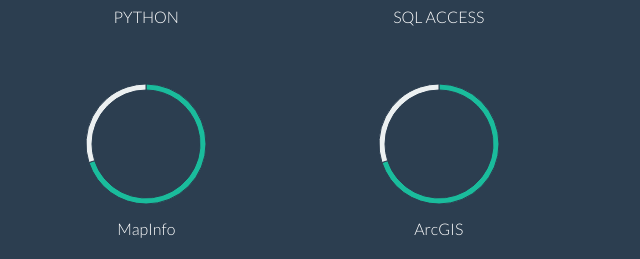
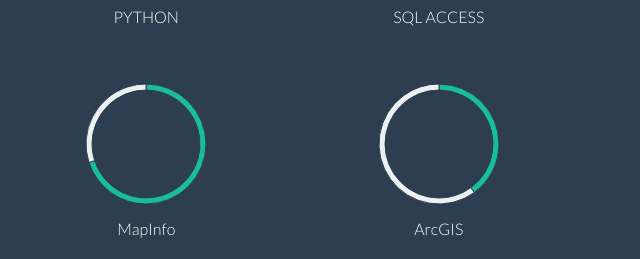
Before and after one commit to kapilsharmaa/kapilsharmaa.github.io, a plain HTML site: page index.html in a window 1280 px wide. Shown: the part 2964-3223 px from the top of the page, 640-1280 px from the left. Drawn offline with Linux system fonts and the light colour scheme.

Commit message:
Update index.html

```diff
--- a/index.html
+++ b/index.html
@@ -355,11 +355,11 @@
 						<script>
 							var doughnutData = [
 									{
-										value: 70,
+										value: 40,
 										color:"#1abc9c"
 									},
 									{
-										value : 30,
+										value : 60,
 										color : "#ecf0f1"
 									}
 								];
```
